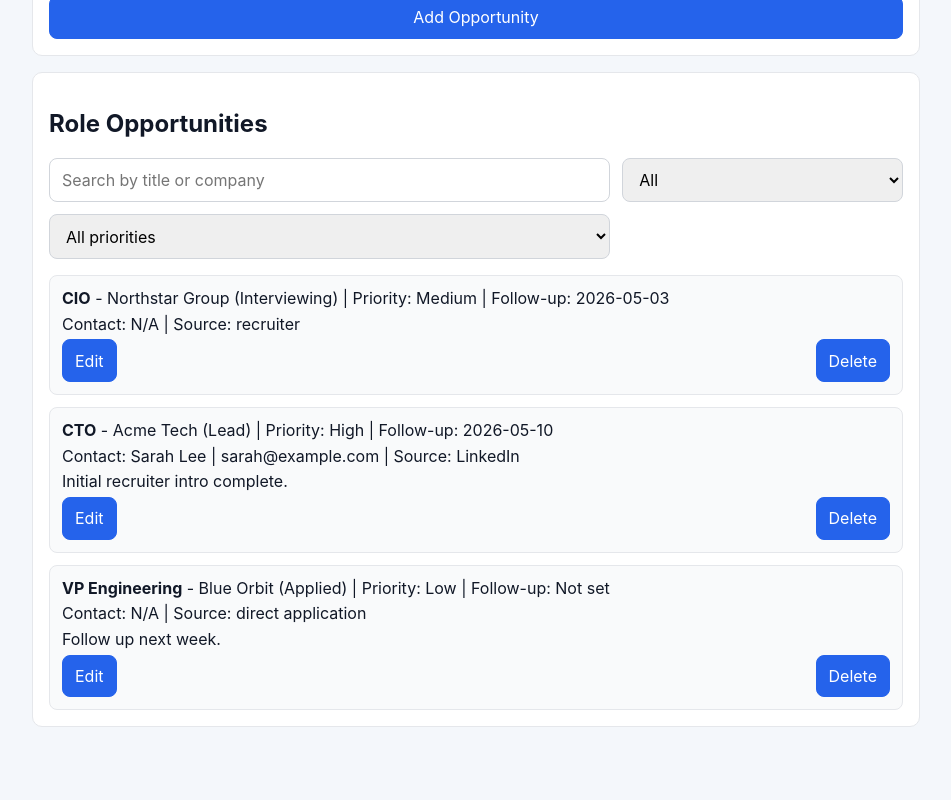
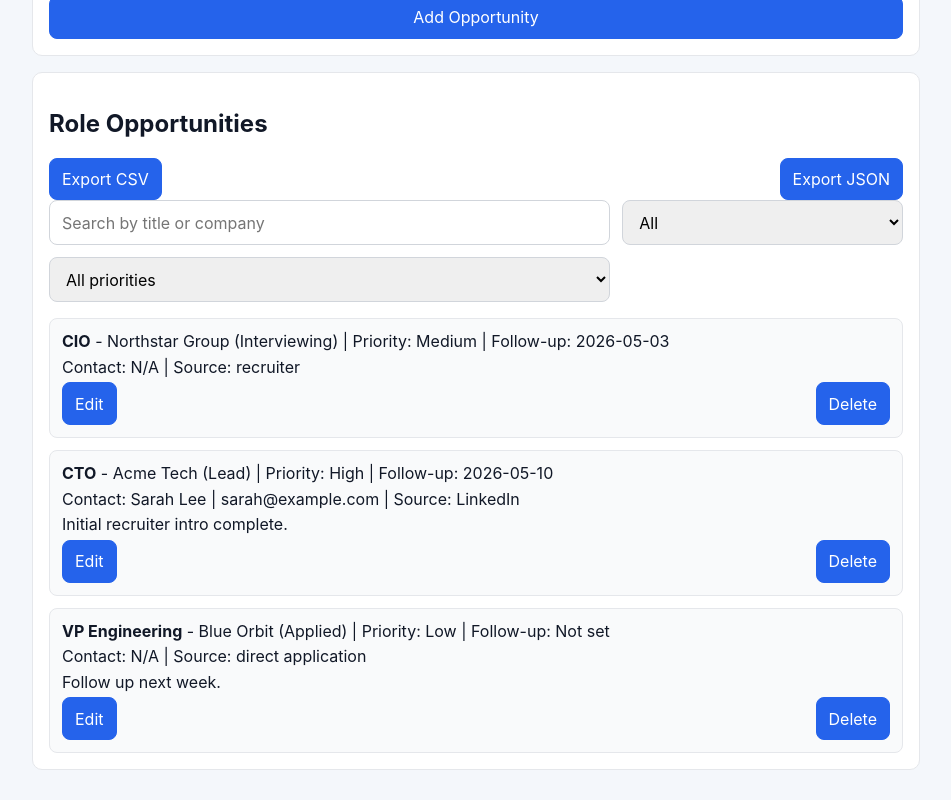
Before and after one commit to georgevlas/ai-role-tracker, a Next.js app: page / in a window 1280 px wide. Shown: the part 869-1669 px from the top of the page, without its empty margins (164-1115 px from the left). Before the commit the page ends 1644 px from the top, so only its background shows below. Built offline with nearby package versions, Linux system fonts and the light colour scheme.

Commit message:
Add CSV and JSON export

```diff
--- a/app/page.tsx
+++ b/app/page.tsx
@@ -73,6 +73,23 @@ const storageKey = "ai-role-tracker-opportunities";
 
 function createId() {
   return `${Date.now()}-${Math.random().toString(36).slice(2, 8)}`;
+}
+
+function downloadFile(filename: string, contents: string, mimeType: string) {
+  const blob = new Blob([contents], { type: mimeType });
+  const url = window.URL.createObjectURL(blob);
+  const anchor = document.createElement("a");
+  anchor.href = url;
+  anchor.download = filename;
+  document.body.appendChild(anchor);
+  anchor.click();
+  document.body.removeChild(anchor);
+  window.URL.revokeObjectURL(url);
+}
+
+function escapeCsvValue(value: string) {
+  const escaped = value.replace(/"/g, '""');
+  return `"${escaped}"`;
 }
 
 export default function HomePage() {
@@ -254,6 +271,46 @@ export default function HomePage() {
       return aTime - bTime;
     });
 
+  function handleExportCsv() {
+    const csvHeaders = [
+      "title",
+      "company",
+      "status",
+      "priority",
+      "followUpDate",
+      "recruiterName",
+      "recruiterEmail",
+      "recruiterPhone",
+      "source",
+      "notes"
+    ];
+
+    const csvRows = opportunities.map((item) =>
+      [
+        item.title,
+        item.company,
+        item.status,
+        item.priority,
+        item.followUpDate,
+        item.recruiterName,
+        item.recruiterEmail,
+        item.recruiterPhone,
+        item.sourceChannel,
+        item.notes
+      ]
+        .map((value) => escapeCsvValue(value))
+        .join(",")
+    );
+
+    const csvContent = [csvHeaders.join(","), ...csvRows].join("\n");
+    downloadFile("ai-role-tracker-export.csv", csvContent, "text/csv;charset=utf-8;");
+  }
+
+  function handleExportJson() {
+    const jsonContent = JSON.stringify(opportunities, null, 2);
+    downloadFile("ai-role-tracker-export.json", jsonContent, "application/json;charset=utf-8;");
+  }
+
   return (
     <main className="container">
       <header className="panel">
@@ -344,6 +401,14 @@ export default function HomePage() {
 
       <section className="panel">
         <h2>Role Opportunities</h2>
+        <div className="row">
+          <button type="button" onClick={handleExportCsv}>
+            Export CSV
+          </button>
+          <button type="button" onClick={handleExportJson}>
+            Export JSON
+          </button>
+        </div>
         <div className="filters">
           <input
             placeholder="Search by title or company"
```
